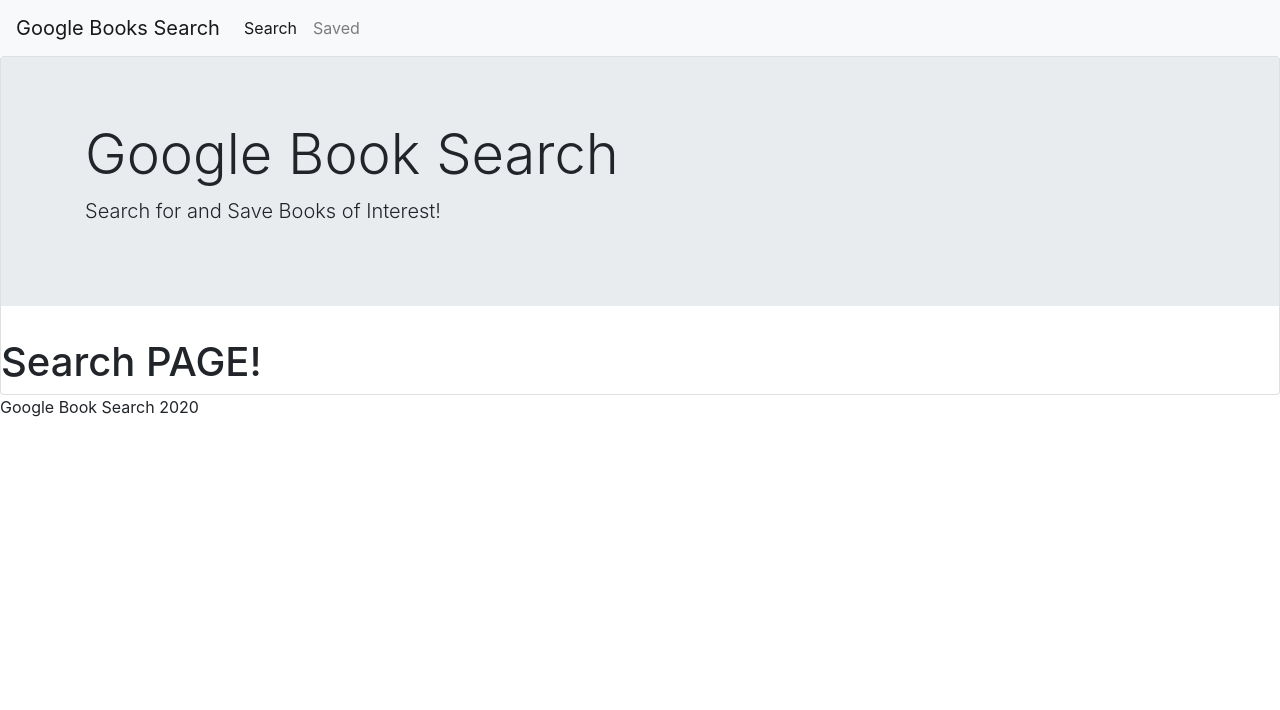
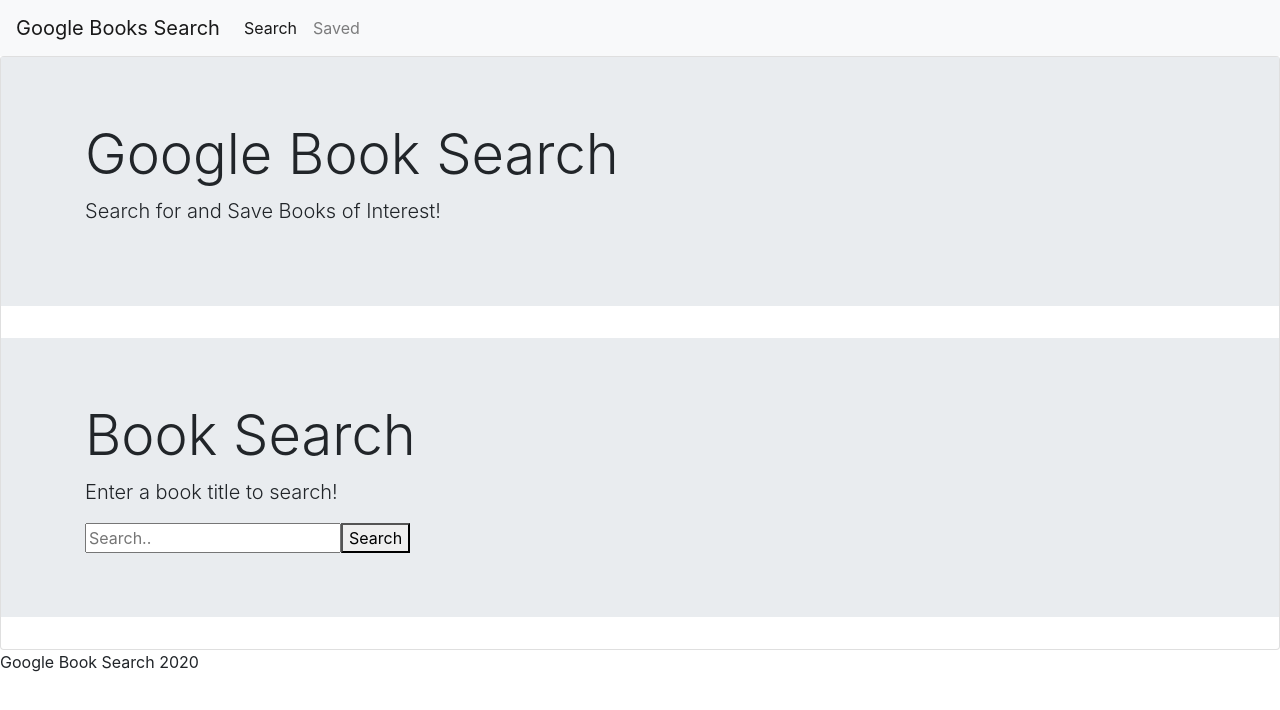
Before and after one commit to aeesley/google-book-search-app, a React (Create React App) app in the folder client/: page / in a window 1280 px wide. Shown: the top 710 px of the page. Built offline with nearby package versions, Linux system fonts and the light colour scheme.

Commit message:
added search bar component with search input bar for user to search books

```diff
--- /dev/null
+++ b/client/src/components/SearchBar/index.js
@@ -0,0 +1,19 @@
+import React from "react";
+import "./style.css";
+
+function SearchBar() {
+  return (
+    <div class="jumbotron jumbotron-fluid">
+    <div class="container">
+        <h1 class="display-4">Book Search</h1>
+        <p class="lead">Enter a book title to search!</p>
+        <form class="example" action="action_page.php">
+            <input type="text" placeholder="Search.." name="search"></input>
+            <button type="submit">Search</button>
+        </form>
+    </div>
+    </div>
+  );
+}
+
+export default SearchBar;
--- a/client/src/pages/Search/index.js
+++ b/client/src/pages/Search/index.js
@@ -1,15 +1,14 @@
 import React from "react";
 import "./style.css";
 import Header from "../../components/Header/index.js";
+import SearchBar from "../../components/SearchBar/index.js";
 
 function Search(props) {
   return (
     <div className="card">
     <Header />
-      <h1>Search PAGE!</h1>
-
-    </div>
-
+    <SearchBar />
+  </div>
   );
 }
 
```
Also changed, not shown: client/src/components/SearchBar/style.css (added).
